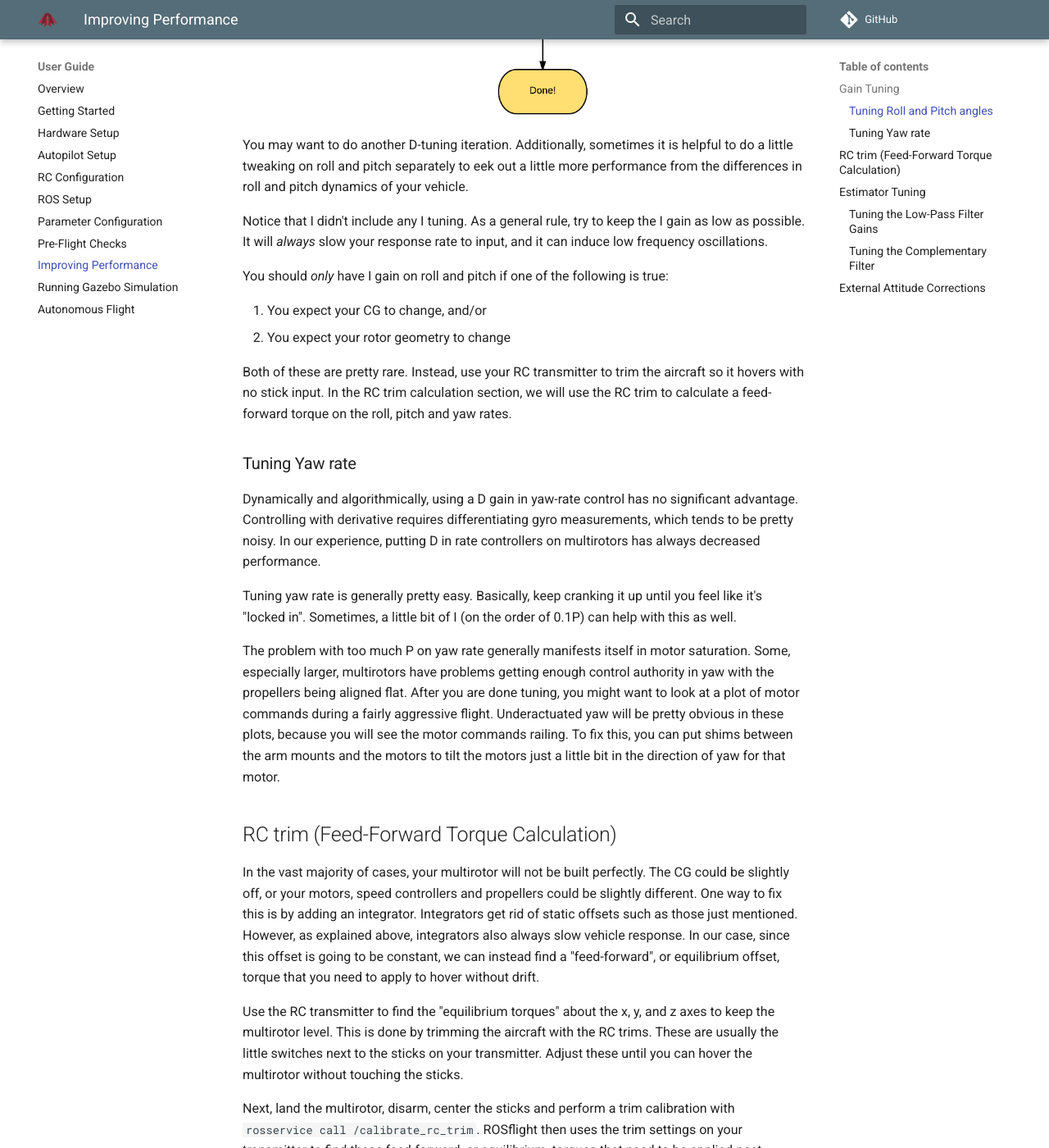
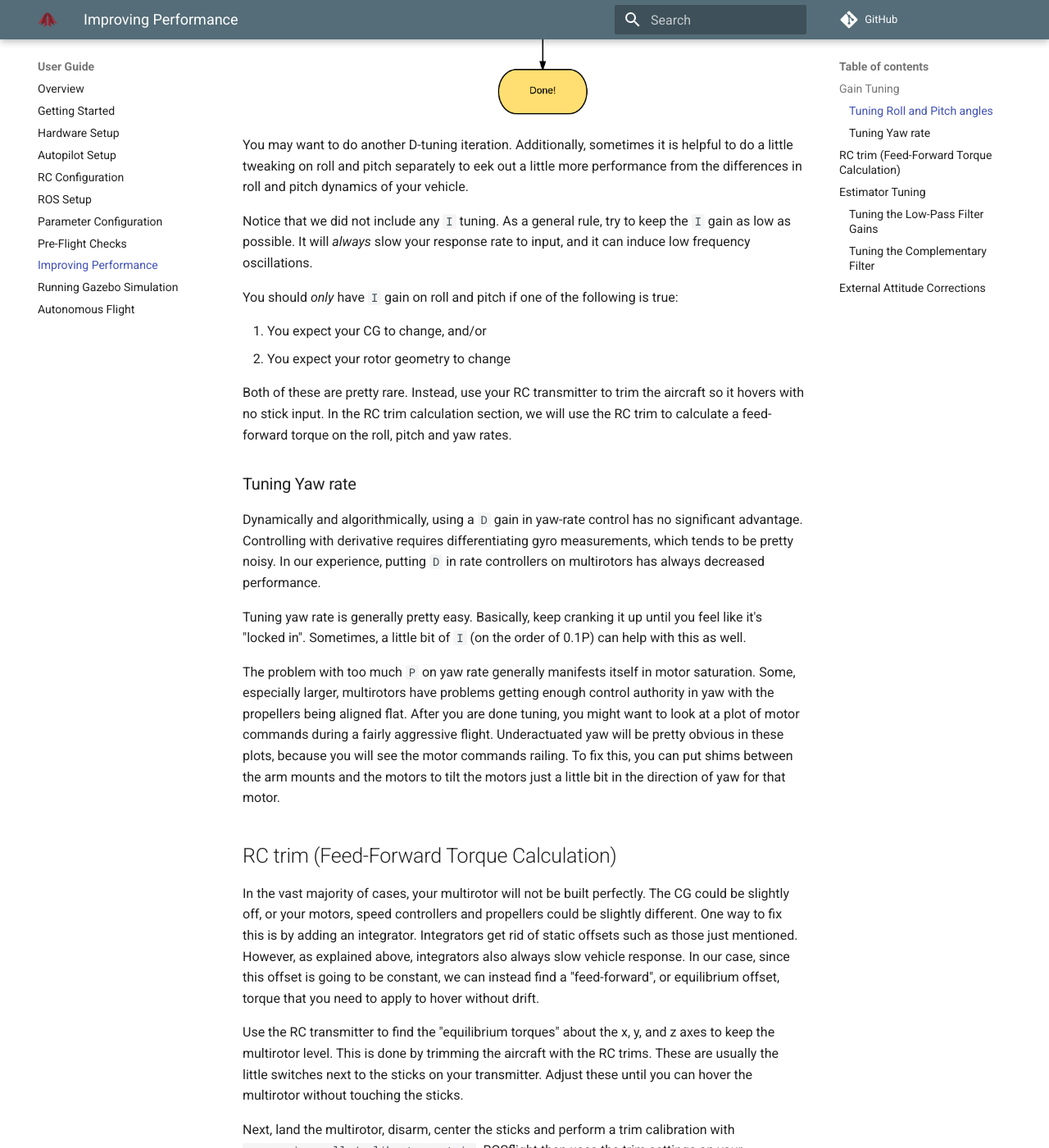
Before and after one commit to rosflight/rosflight_firmware, an MkDocs documentation site: the page built from docs/user-guide/performance.md, in a window 1280 px wide and 1400 px high, scrolled down 2115 px. Shown: the whole window at 82% size. Built offline with MkDocs 1.6.1 and Material for MkDocs 9.7.7, drawn with Linux system fonts in a browser that asks for light colours; formulas are drawn with MathJax 3; comment, search, counter and statistics services are not loaded; old or Windows-style settings are respelled for this version of MkDocs; some of the changed text lies outside the part shown.

```diff
--- a/docs/user-guide/performance.md
+++ b/docs/user-guide/performance.md
@@ -26,9 +26,9 @@ Here is a flowchart describing my PID tuning process for roll and pitch:
 
 You may want to do another D-tuning iteration. Additionally, sometimes it is helpful to do a little tweaking on roll and pitch separately to eek out a little more performance from the differences in roll and pitch dynamics of your vehicle.
 
-Notice that I didn't include any I tuning. As a general rule, try to keep the I gain as low as possible. It will _always_ slow your response rate to input, and it can induce low frequency oscillations.
+Notice that we did not include any `I` tuning. As a general rule, try to keep the `I` gain as low as possible. It will _always_ slow your response rate to input, and it can induce low frequency oscillations.
 
-You should _only_ have I gain on roll and pitch if one of the following is true:
+You should _only_ have `I` gain on roll and pitch if one of the following is true:
 
 1. You expect your CG to change, and/or
 1. You expect your rotor geometry to change
@@ -38,11 +38,11 @@ Both of these are pretty rare. Instead, use your RC transmitter to trim the airc
 
 ### Tuning Yaw rate
 
-Dynamically and algorithmically, using a D gain in yaw-rate control has no significant advantage. Controlling with derivative requires differentiating gyro measurements, which tends to be pretty noisy. In our experience, putting D in rate controllers on multirotors has always decreased performance.
+Dynamically and algorithmically, using a `D` gain in yaw-rate control has no significant advantage. Controlling with derivative requires differentiating gyro measurements, which tends to be pretty noisy. In our experience, putting `D` in rate controllers on multirotors has always decreased performance.
 
-Tuning yaw rate is generally pretty easy. Basically, keep cranking it up until you feel like it's "locked in". Sometimes, a little bit of I (on the order of 0.1P) can help with this as well.
+Tuning yaw rate is generally pretty easy. Basically, keep cranking it up until you feel like it's "locked in". Sometimes, a little bit of `I` (on the order of 0.1P) can help with this as well.
 
-The problem with too much P on yaw rate generally manifests itself in motor saturation. Some, especially larger, multirotors have problems getting enough control authority in yaw with the propellers being aligned flat. After you are done tuning, you might want to look at a plot of motor commands during a fairly aggressive flight. Underactuated yaw will be pretty obvious in these plots, because you will see the motor commands railing. To fix this, you can put shims between the arm mounts and the motors to tilt the motors just a little bit in the direction of yaw for that motor.
+The problem with too much `P` on yaw rate generally manifests itself in motor saturation. Some, especially larger, multirotors have problems getting enough control authority in yaw with the propellers being aligned flat. After you are done tuning, you might want to look at a plot of motor commands during a fairly aggressive flight. Underactuated yaw will be pretty obvious in these plots, because you will see the motor commands railing. To fix this, you can put shims between the arm mounts and the motors to tilt the motors just a little bit in the direction of yaw for that motor.
 
 ## RC trim (Feed-Forward Torque Calculation)
 
@@ -66,11 +66,10 @@ The `ACC_LPF_ALPHA` and `GYRO_LPF_ALPHA` parameters are used in the following lo
 
 $$x_t = (1-\alpha)y_t + \alpha x_{t-1}$$
 
-
 where \(y_t\) is the measurement and \(x_t\) is the filtered value. Lowering \(\alpha\) will reduce lag in response, so if you feel like your MAV is sluggish despite all attempts at controller gain tuning, consider reducing \(\alpha\). Reducing \(\alpha\) too far, however will result in a lot of noise from the sensors making its way into the motors. This can cause motors to get really hot, so make sure you check motor temperature if you are changing the low-pass filter constants.
 
 ### Tuning the Complementary Filter
-The complementary filter has two gains, \(k_p\) and \(k_i\). For a complete understanding of how these work, I would recommend reading the Mahony Paper, or the technical report in the reports folder. In short, \(k_p\) can be thought of as the strength of accelerometer measurements in the filter, and the \(k_i\) gain is the integral constant on the gyro bias. These values should probably not be changed. Before you go changing these values, make sure you _completely_ understand how they work in the filter.
+The complementary filter has two gains, \(k_p\) and \(k_i\). For a complete understanding of how these work, we recommend reading the Mahony Paper, or the technical report in the reports folder. In short, \(k_p\) can be thought of as the strength of accelerometer measurements in the filter, and the \(k_i\) gain is the integral constant on the gyro bias. These values should probably not be changed. Before you go changing these values, make sure you _completely_ understand how they work in the filter.
 
 If you do decide to change these values, you should stick to the following rule of thumb.
 
```
Also changed, not shown: docs/developer-guide/building-flashing.md (+6 -1 lines).
